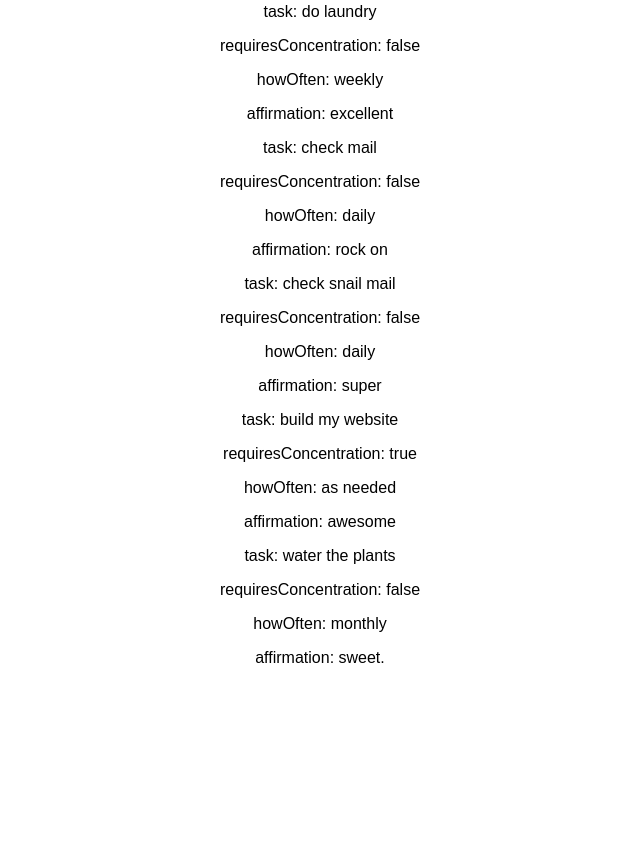
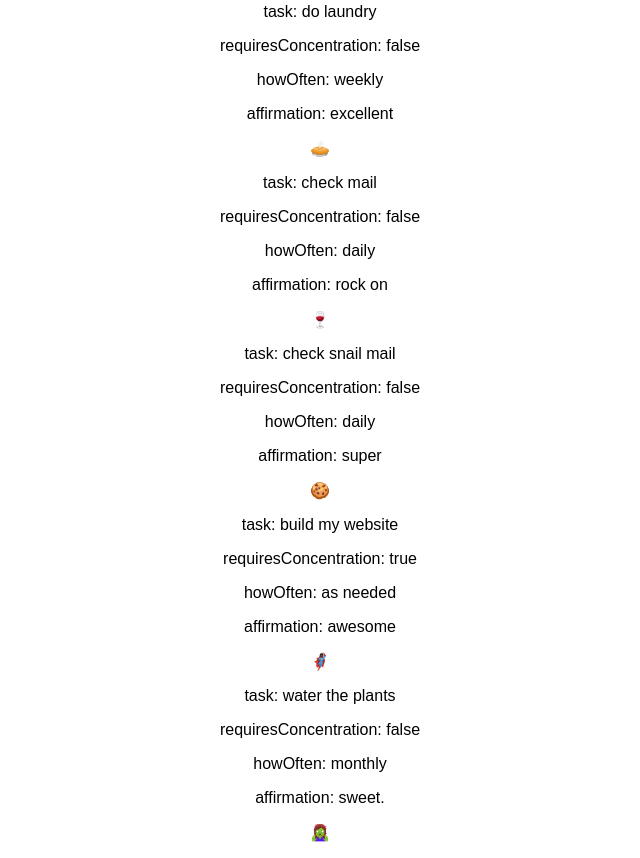
Before and after one commit to cvs181801/react-todo-app-take2, a React (Create React App) app: page / in a window 1280 px wide. Shown: the part 480-1338 px from the top of the page, without its empty margins (320-960 px from the left). Before the commit the page ends 1163 px from the top, so only its background shows below. Built offline with nearby package versions, Linux system fonts and the light colour scheme.

Commit message:
try rendering Emoji functional component using props

```diff
--- a/src/App.js
+++ b/src/App.js
@@ -33,7 +33,9 @@ console.log(emojiArray[1]);
         requiresConcentration= "false"
         howOften= 'weekly'
         affirmation= 'excellent'
-
+        />
+        <Emoji
+        emoji="🥧"
         />
 
       <Task
@@ -42,12 +44,18 @@ console.log(emojiArray[1]);
         howOften= 'daily'
         affirmation= 'rock on'
         />
+        <Emoji
+        emoji="🍷"
+        />
 
       <Task
         task="check snail mail"
         requiresConcentration= "false"
         howOften= 'daily'
         affirmation= 'super'
+        />
+        <Emoji
+        emoji="🍪"
         />
 
       <Task
@@ -56,6 +64,10 @@ console.log(emojiArray[1]);
         howOften= 'as needed'
         affirmation= 'awesome'
         />
+        <Emoji
+        emoji="🦸🏿‍♀️"
+        />
+
 
       <Task
         task="water the plants"
@@ -63,9 +75,9 @@ console.log(emojiArray[1]);
         howOften= 'monthly'
         affirmation= 'sweet.'
       />
-
-
-
+      <Emoji
+        emoji="🧟‍♀️"
+        />
 
     </div>
   );
```
